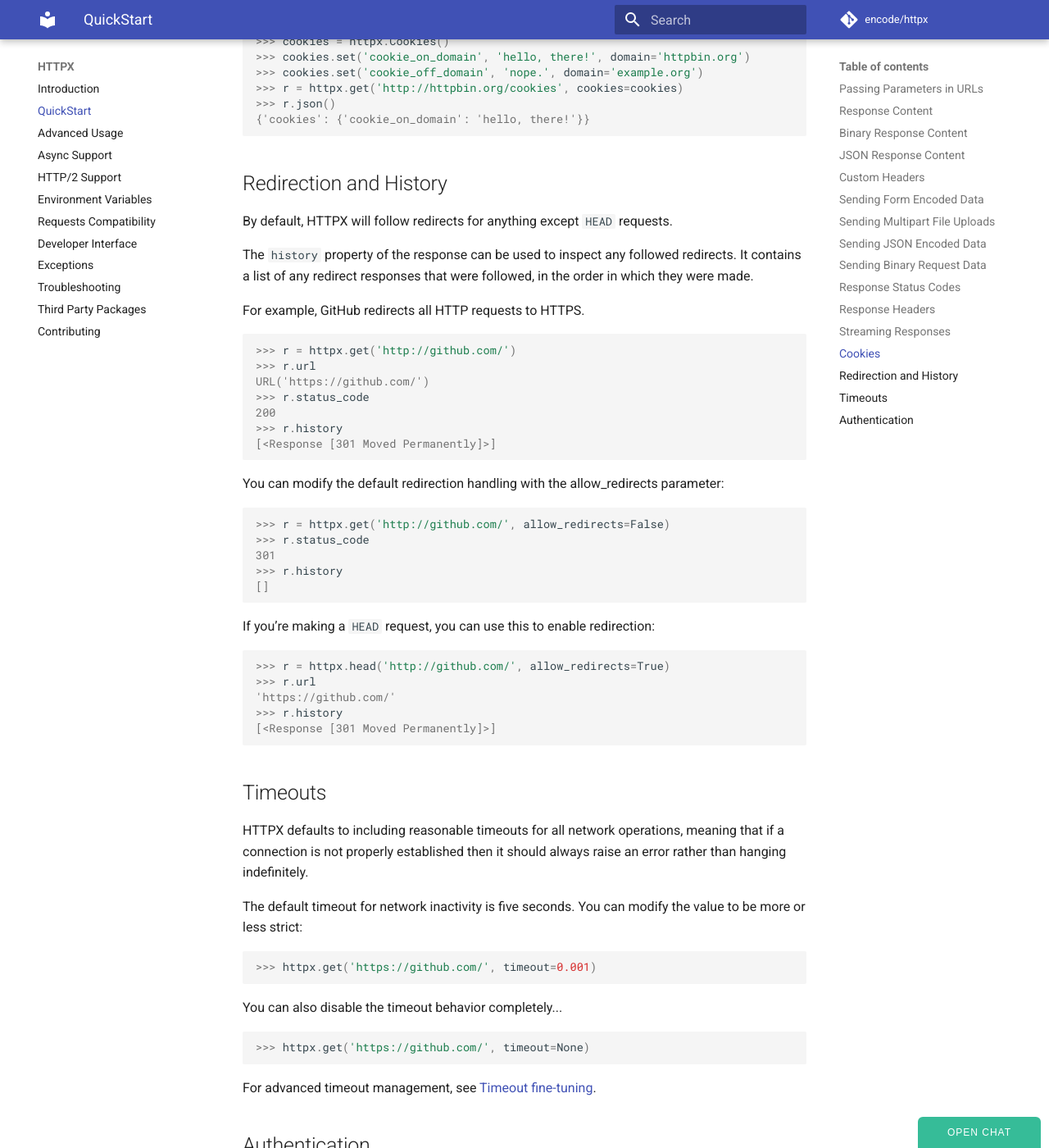
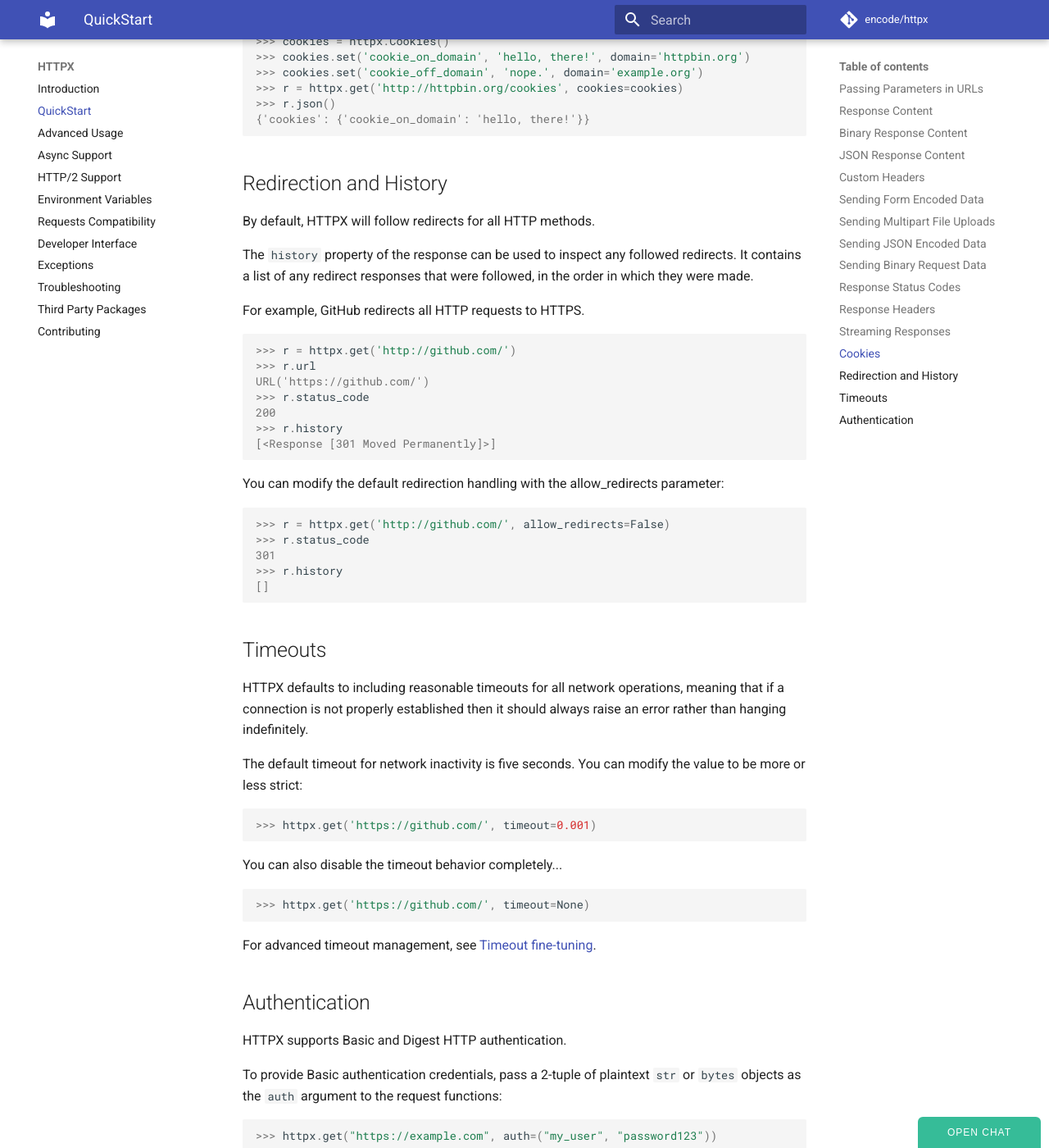
Before and after one commit to CarolinaBentrescas/httpx2, an MkDocs documentation site: the page built from docs/quickstart.md, in a window 1280 px wide and 1400 px high, scrolled down 7856 px. Shown: the whole window at 82% size. Built offline with MkDocs 1.6.1 and Material for MkDocs 9.7.7, drawn with Linux system fonts in a browser that asks for light colours; comment, search, counter and statistics services are not loaded.

Commit message:
Fix redirect description about HEAD (#1520)
* Fix redirect description about HEAD

* Apply suggestions from code review

Co-authored-by: Florimond Manca <florimond.manca@gmail.com>

````diff
--- a/docs/quickstart.md
+++ b/docs/quickstart.md
@@ -408,7 +408,8 @@ with additional API for accessing cookies by their domain or path.
 
 ## Redirection and History
 
-By default, HTTPX will follow redirects for anything except `HEAD` requests.
+By default, HTTPX will follow redirects for all HTTP methods.
+
 
 The `history` property of the response can be used to inspect any followed redirects.
 It contains a list of any redirect responses that were followed, in the order
@@ -434,16 +435,6 @@ You can modify the default redirection handling with the allow_redirects paramet
 301
 >>> r.history
 []
-```
-
-If you’re making a `HEAD` request, you can use this to enable redirection:
-
-```pycon
->>> r = httpx.head('http://github.com/', allow_redirects=True)
->>> r.url
-'https://github.com/'
->>> r.history
-[<Response [301 Moved Permanently]>]
 ```
 
 ## Timeouts
````
Also changed, not shown: docs/compatibility.md (+5 -0 lines).
